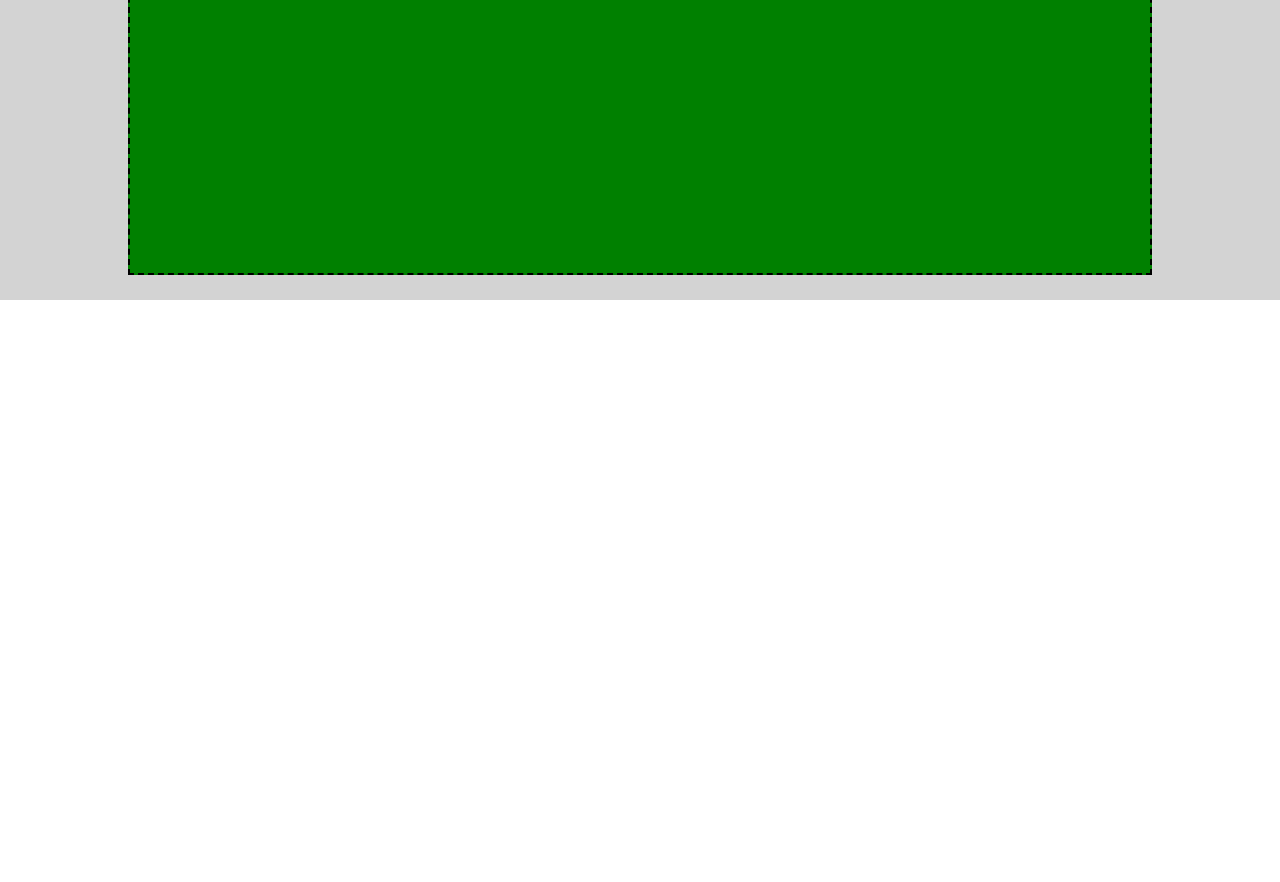
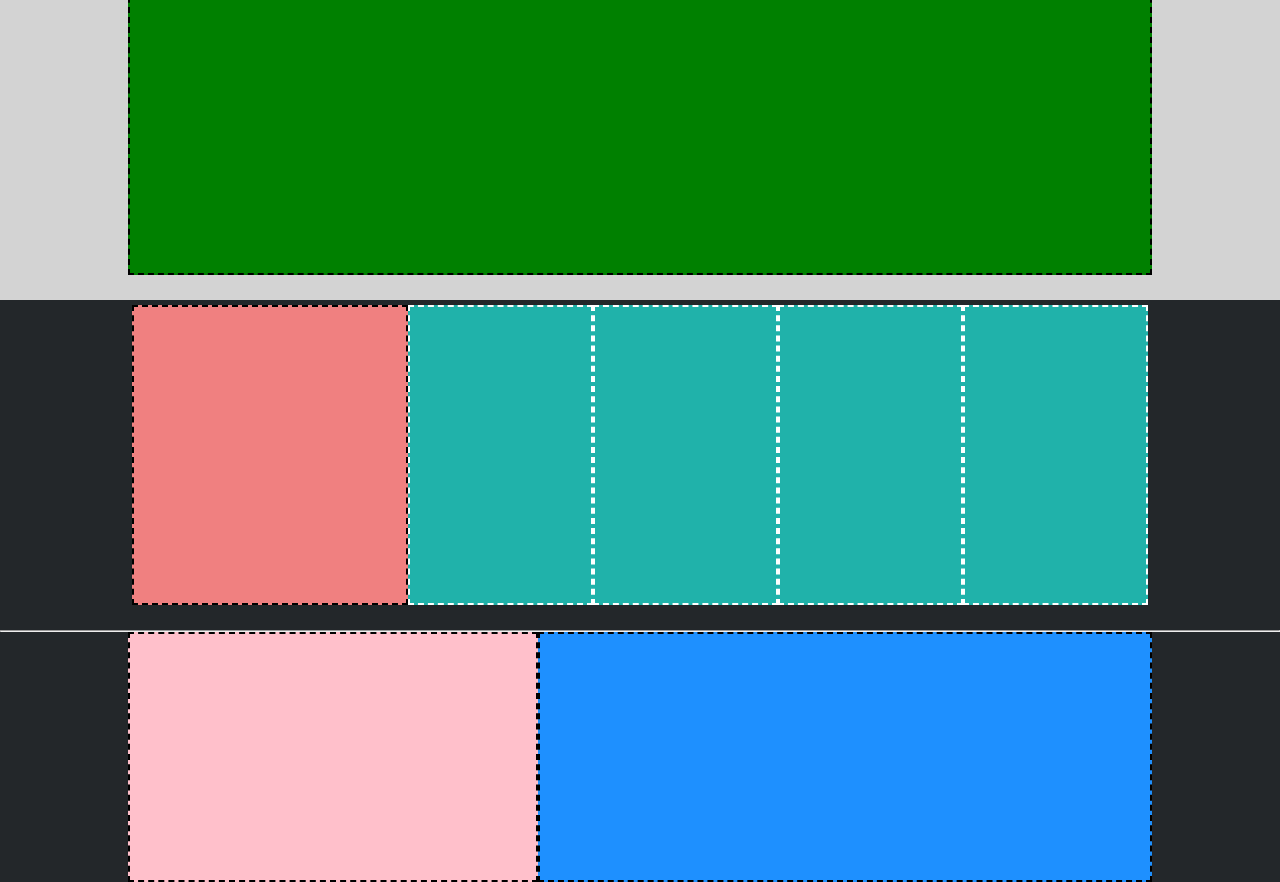
Before and after one commit to AndreaRaga56/htmlcss-struttura-discord, a plain HTML site: page index.html in a window 1280 px wide. Shown: the part 1500-2382 px from the top of the page. Before the commit the page ends 1800 px from the top, so only its background shows below. Drawn offline with Linux system fonts and the light colour scheme.

Commit message:
feat main grisgio scuro

```diff
--- a/css/style.css
+++ b/css/style.css
@@ -101,6 +101,36 @@
  }
 
 
- .dgrey-bg {
+ .dark-grey-bg-flex {
     background-color: #23272A;
+    display: flex;
+    align-items: center;
  }
+
+ .dark-grey-bg-flex.B {
+   min-height: 330px;
+   align-items: flex-start;
+   padding: 5px;
+ }
+
+ .dark-grey-bg-flex.A {
+   min-height: 50px;
+   align-items: flex-end;
+ }
+
+ .item.coral{
+   background-color: #F08080;
+   min-height: 300px;
+   flex-grow: 3;
+ }
+
+ .item.verde-strano{
+   background-color:#20B2AA;
+   min-height: 300px;
+   flex-grow: 2;
+   border: 2px dashed white;
+ }
+
+ hr{
+   color: white;
+ }
--- a/index.html
+++ b/index.html
@@ -49,9 +49,27 @@
             </div>
         </div>
 
+        <div class="dark-grey-bg-flex B">
+            <div class="big-conteiner">
+                <div class="item coral"></div>
+                <div class="item verde-strano"></div>
+                <div class="item verde-strano"></div>
+                <div class="item verde-strano"></div>
+                <div class="item verde-strano"></div>
+            </div>
+        </div>
+
     </main>
 
+    <hr>
     <footer>
+
+        <div class="dark-grey-bg-flex A">
+            <div class="big-conteiner">
+                <div class="item pink"></div>
+                <div class="item blu"></div>
+            </div>
+        </div>
 
     </footer>
 
```
